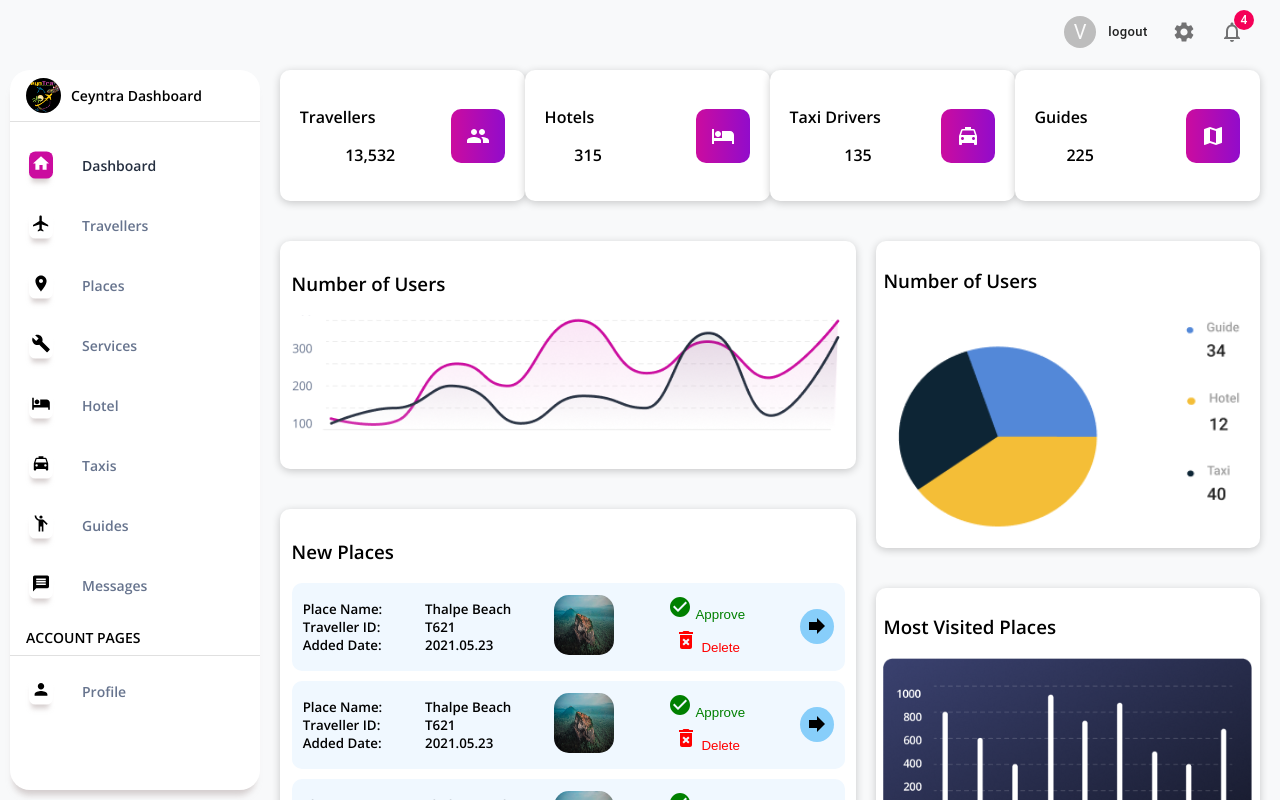
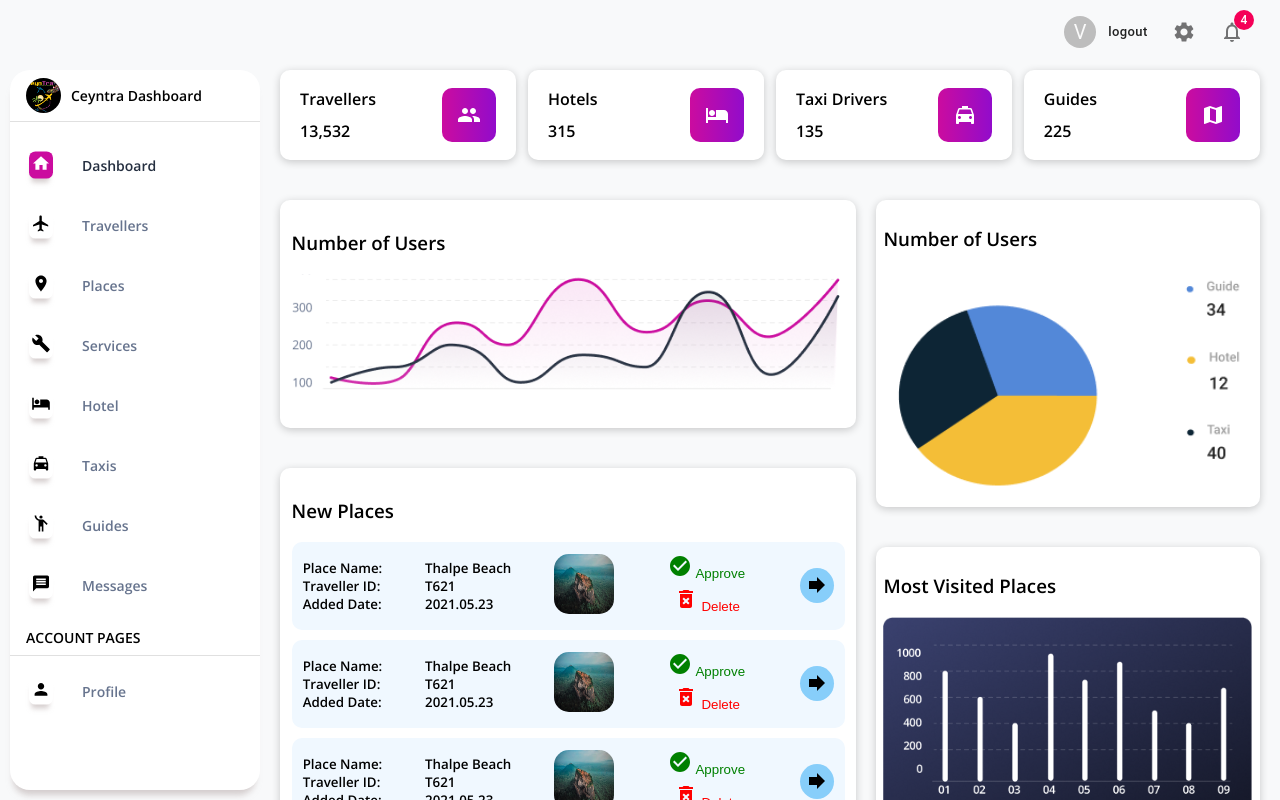
Before and after one commit to Ceyntra/ceyntra-admin-dashboard, a React (Create React App) app: page /home in a window 1280 px wide. Shown: the top 800 px of the page. Built offline with nearby package versions, Linux system fonts and the light colour scheme.

Commit message:
make some css changes in card

```diff
--- a/src/components/dashboard/statCard.js
+++ b/src/components/dashboard/statCard.js
@@ -2,12 +2,12 @@ import "../../css/statcard.css";
 import React from "react";
 function StatCard(props) {
   return (
-    <div className="card">
-      <div>
-        <p>{props.text}</p>
-        <p className="heading">{props.count}</p>
+    <div className="crd">
+      <div className="crd-box">
+        <div className="crd-text">{props.text}</div>
+        <div className="crd-cnt">{props.count}</div>
       </div>
-      <div className="iconCard">{props.icon}</div>
+      <div className="icnCard">{props.icon}</div>
     </div>
   );
 }
--- a/src/css/statcard.css
+++ b/src/css/statcard.css
@@ -1,22 +1,36 @@
-.card {
+.icnCard {
+  background-image: linear-gradient(to right, #cb0c9f, #920ccb);
+  border-radius: 10px;
+  padding: 15px 15px 10px 15px;
+}
+
+.crd {
   background-color: white;
   border-radius: 10px;
   box-shadow: 0 2px 8px rgba(0, 0, 0, 0.2);
-    padding: 2%;
-    /* margin-right: 3%; */
+  padding: 20px;
+  height: 50px;
   width: 20%;
   display: flex;
   justify-content: space-between;
   align-items: center;
 }
 
-.iconCard{
-    background-image: linear-gradient(to right, #cb0c9f , #920ccb);
-    border-radius: 10px;
-    padding: 15px 15px 10px 15px;
+.crd-box {
+  /* border: 1px solid black; */
+  display: flex;
+  flex-direction: column;
+  align-items: flex-start;
+  justify-content: center;
+  height: 50px;
 }
 
-.heading{
-    padding-left: 60%;
+.crd-cnt {
   font-weight: bolder;
+  /* background-color: rebeccapurple; */
 }
+
+.crd-text {
+  /* background-color: red; */
+  margin-bottom: 10px;
+}
```
Lines whose indentation alone changed are shown as unchanged.
